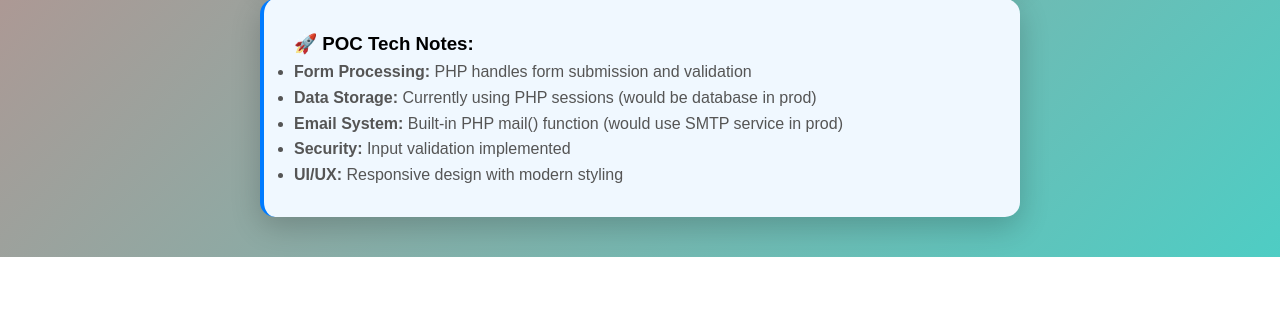
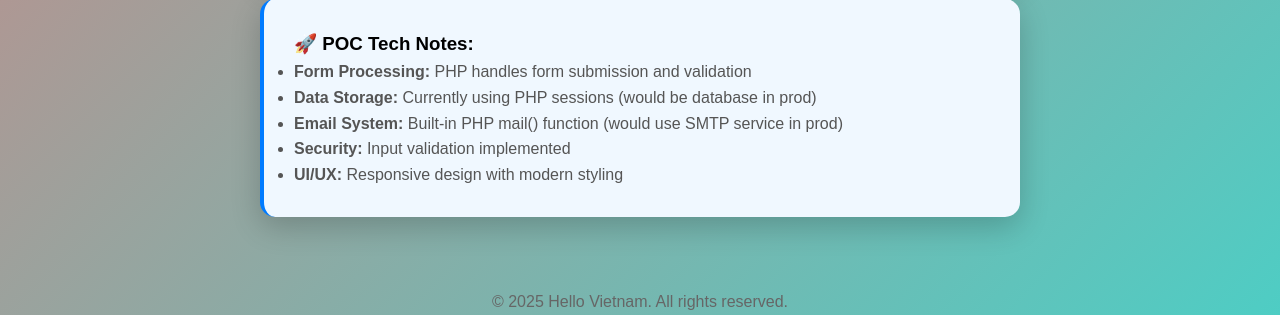
Before and after one commit to jspro1/Hello-Vietnam, a PHP site: page /index.php in a window 1280 px wide. Shown: the part 1346-1661 px from the top of the page. Before the commit the page ends 1603 px from the top, so only its background shows below. Run offline with PHP 8.4, Linux system fonts and the light colour scheme.

Commit message:
content updates

```diff
--- a/includes/footer.php
+++ b/includes/footer.php
@@ -1,3 +1,4 @@
 </div> <!-- Close container -->
+    <p style="text-align: center; margin-top: 2rem; color: #666;">© 2025 Hello Vietnam. All rights reserved.</p>
 </body>
 </html>
```
